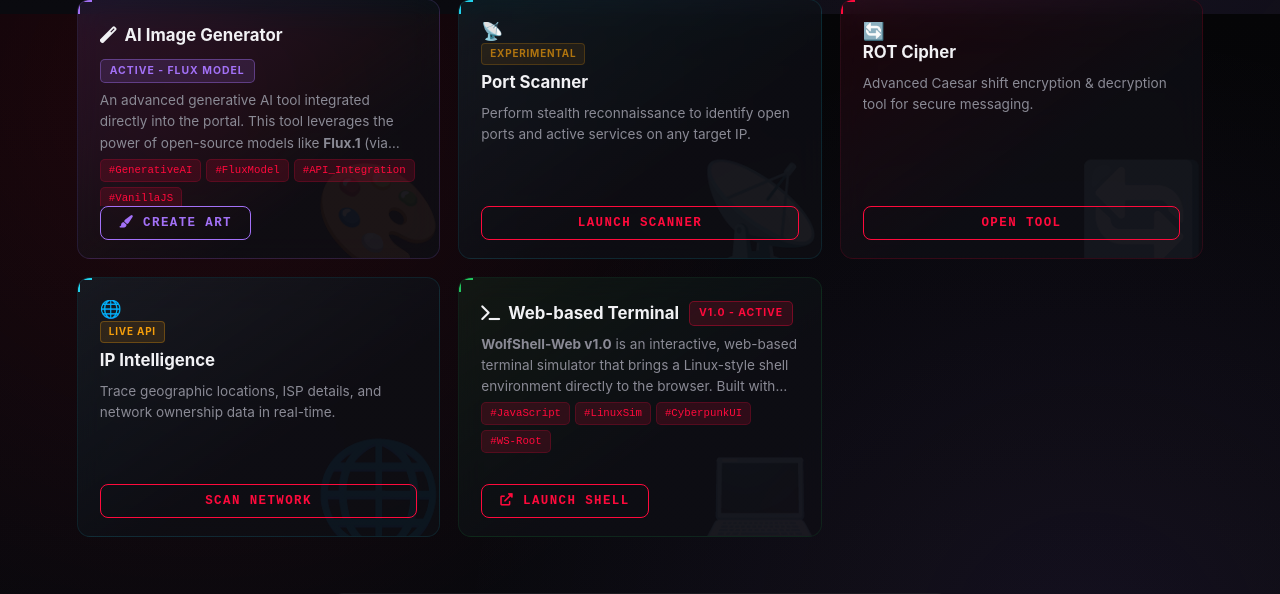
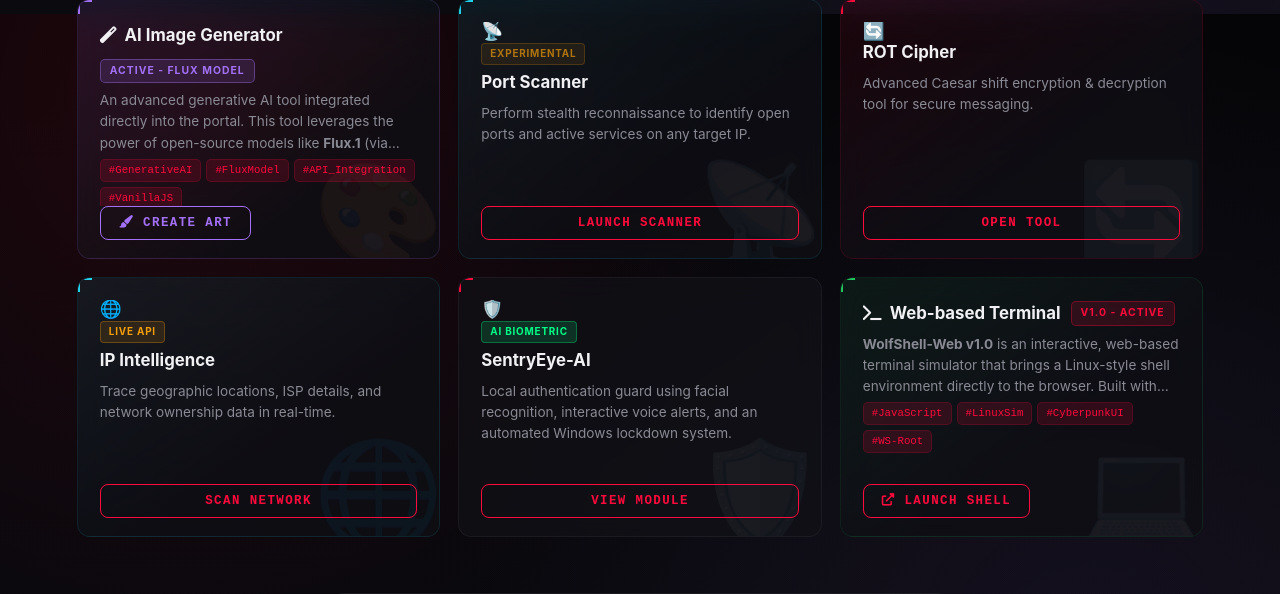
Before and after one commit to prajapatiHardik2008/h-24, a Flask app: page / in a window 1280 px wide. Shown: the part 1586-2180 px from the top of the page. Run offline with Flask 3, Linux system fonts and the light colour scheme; parts of the project's set-up code (start-up, migrations or seed data) failed here and were passed over.

Commit message:
Changes :- new tool

```diff
--- a/templates/index.html
+++ b/templates/index.html
@@ -274,7 +274,15 @@
                 </div>
                 <button class="btn-tool" onclick="document.location='/iplookup'">Scan Network</button>
             </div>
-
+            <div class="tool-card" data-tool="sentryeye" data-icon="🛡️">
+                <div class="tool-info">
+                    <div class="tool-icon">🛡️</div>
+                    <div class="status-tag" style="background: rgba(0, 255, 136, 0.15); color: #00ff88; border: 1px solid rgba(0, 255, 136, 0.3);">AI Biometric</div>
+                    <h3>SentryEye-AI</h3>
+                    <p>Local authentication guard using facial recognition, interactive voice alerts, and an automated Windows lockdown system.</p>
+                </div>
+                <button class="btn-tool" onclick="document.location='https://github.com/prajapatiHardik2008/HackerX-Guard.git'">View Module</button>
+            </div>
             <!-- Web Terminal -->
             <div class="tool-card" data-tool="terminal" data-icon="💻">
                 <div class="tool-info">
```
